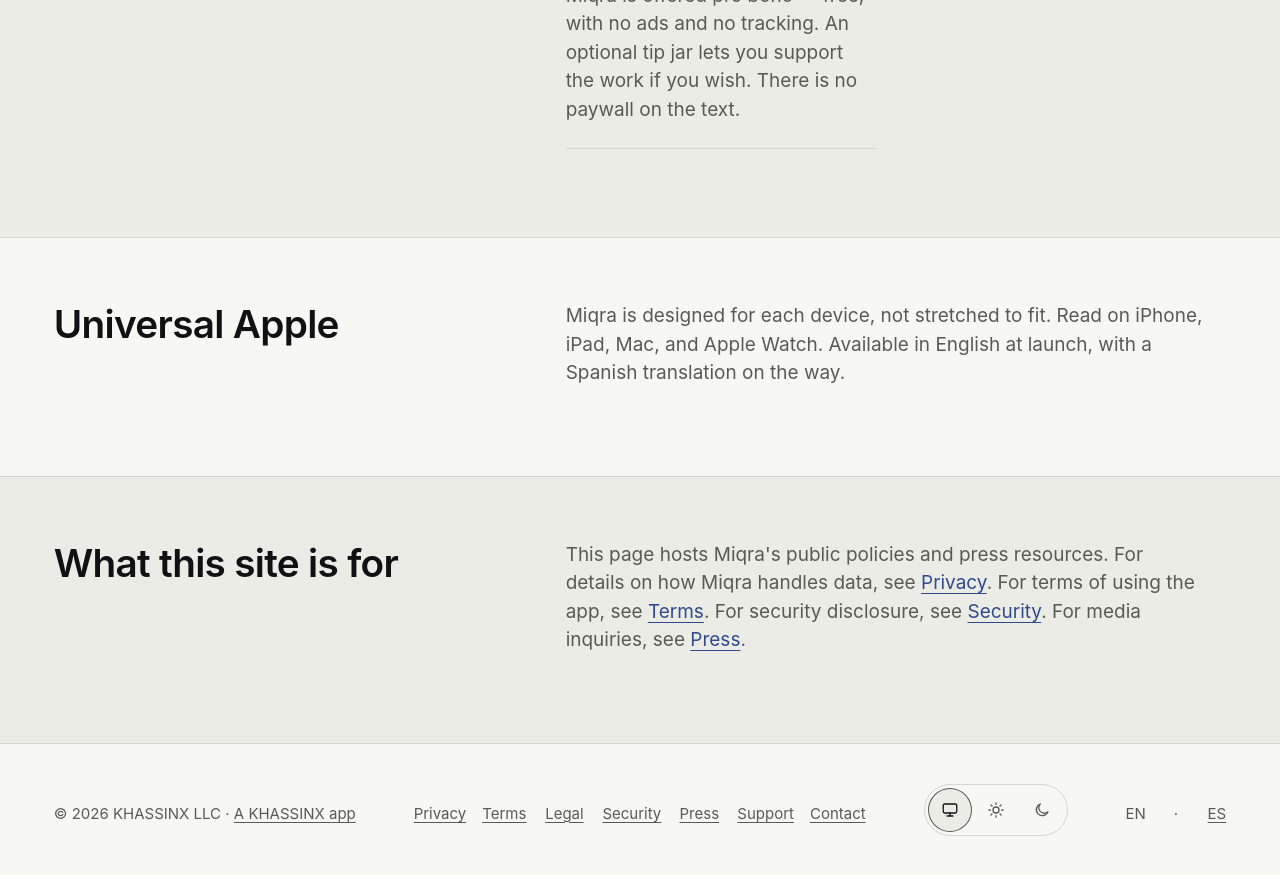
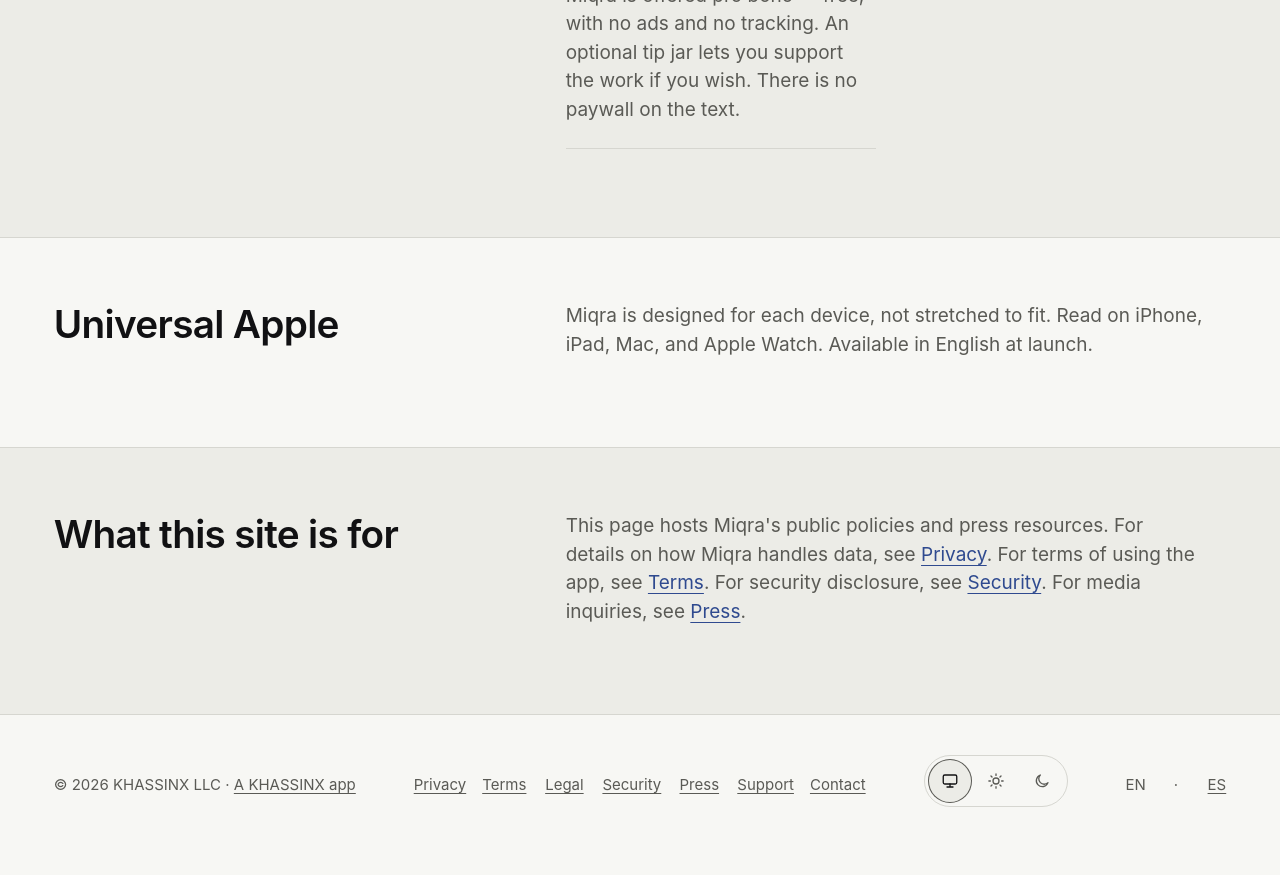
Before and after one commit to KhassinX/miqra-web, a Jekyll site: the page built from index.html, in a window 1280 px wide and 900 px high, scrolled down 2514 px. Shown: the top 875 px of the window. Built offline with Jekyll 4.4.1, drawn with Linux system fonts in a browser that asks for light colours.

Commit message:
copy: drop the promised Spanish translation of the app
Promising a translation that does not exist yet goes against honest pricing; the line comes back when the translation ships. Decided by Enlace on the umbrella's escalation, 2026-10-09.

Co-Authored-By: Claude Opus 5.5 <noreply@anthropic.com>

Claude-Session: https://claude.ai/code/session_01HcbMZm97AK2qBxhKYzgV1m

```diff
--- a/es/index.html
+++ b/es/index.html
@@ -89,7 +89,7 @@ canonical_es: /es/
 <section class="section">
   <div class="wrap narrow">
     <h2>Universal Apple</h2>
-    <p class="quiet">Miqra está diseñada para cada dispositivo, no estirada para encajar. Lee en iPhone, iPad, Mac y Apple Watch. Disponible en inglés en el lanzamiento; una traducción al español está en camino.</p>
+    <p class="quiet">Miqra está diseñada para cada dispositivo, no estirada para encajar. Lee en iPhone, iPad, Mac y Apple Watch. Disponible en inglés en el lanzamiento.</p>
   </div>
 </section>
 
--- a/es/press/index.html
+++ b/es/press/index.html
@@ -20,7 +20,7 @@ canonical_es: /es/press/
       <li><strong>Qué es</strong>: un lector reverente del Tanaj (las Escrituras hebreas) con una concordancia no generativa en el dispositivo</li>
       <li><strong>Categoría</strong>: Referencia / Libros</li>
       <li><strong>Plataformas</strong>: iPhone, iPad, Mac, Apple Watch (universal)</li>
-      <li><strong>Idiomas en el lanzamiento</strong>: inglés (una traducción al español está en camino)</li>
+      <li><strong>Idiomas en el lanzamiento</strong>: inglés</li>
       <li><strong>Texto</strong>: hebreo de dominio público (texto masorético, Tanach with Ta'amei Hamikra, vía Sefaria) con una traducción de dominio público, lado a lado, cada edición atribuida</li>
       <li><strong>Concordancia</strong>: muestra pasajes relacionados con el modelo de lenguaje natural de Apple en el dispositivo; nunca interpreta, parafrasea, resume ni genera escritura</li>
       <li><strong>Precio</strong>: pro bono — gratis, sin anuncios, sin rastreo. Propina opcional.</li>
--- a/index.html
+++ b/index.html
@@ -89,7 +89,7 @@ canonical_es: /es/
 <section class="section">
   <div class="wrap narrow">
     <h2>Universal Apple</h2>
-    <p class="quiet">Miqra is designed for each device, not stretched to fit. Read on iPhone, iPad, Mac, and Apple Watch. Available in English at launch, with a Spanish translation on the way.</p>
+    <p class="quiet">Miqra is designed for each device, not stretched to fit. Read on iPhone, iPad, Mac, and Apple Watch. Available in English at launch.</p>
   </div>
 </section>
 
--- a/press/index.html
+++ b/press/index.html
@@ -20,7 +20,7 @@ canonical_es: /es/press/
       <li><strong>What it is</strong>: a reverent reader for the Tanakh (the Hebrew Scriptures) with an on-device, non-generative concordance</li>
       <li><strong>Category</strong>: Reference / Books</li>
       <li><strong>Platforms</strong>: iPhone, iPad, Mac, Apple Watch (universal)</li>
-      <li><strong>Languages at launch</strong>: English (a Spanish translation is on the way)</li>
+      <li><strong>Languages at launch</strong>: English</li>
       <li><strong>Text</strong>: public-domain Hebrew (masoretic text, Tanach with Ta'amei Hamikra, via Sefaria) with a public-domain translation, side by side, each edition attributed</li>
       <li><strong>Concordance</strong>: surfaces related passages using Apple's on-device natural-language model; it never interprets, paraphrases, summarizes, or generates scripture</li>
       <li><strong>Pricing</strong>: pro bono — free, no ads, no tracking. Optional tip jar.</li>
```
